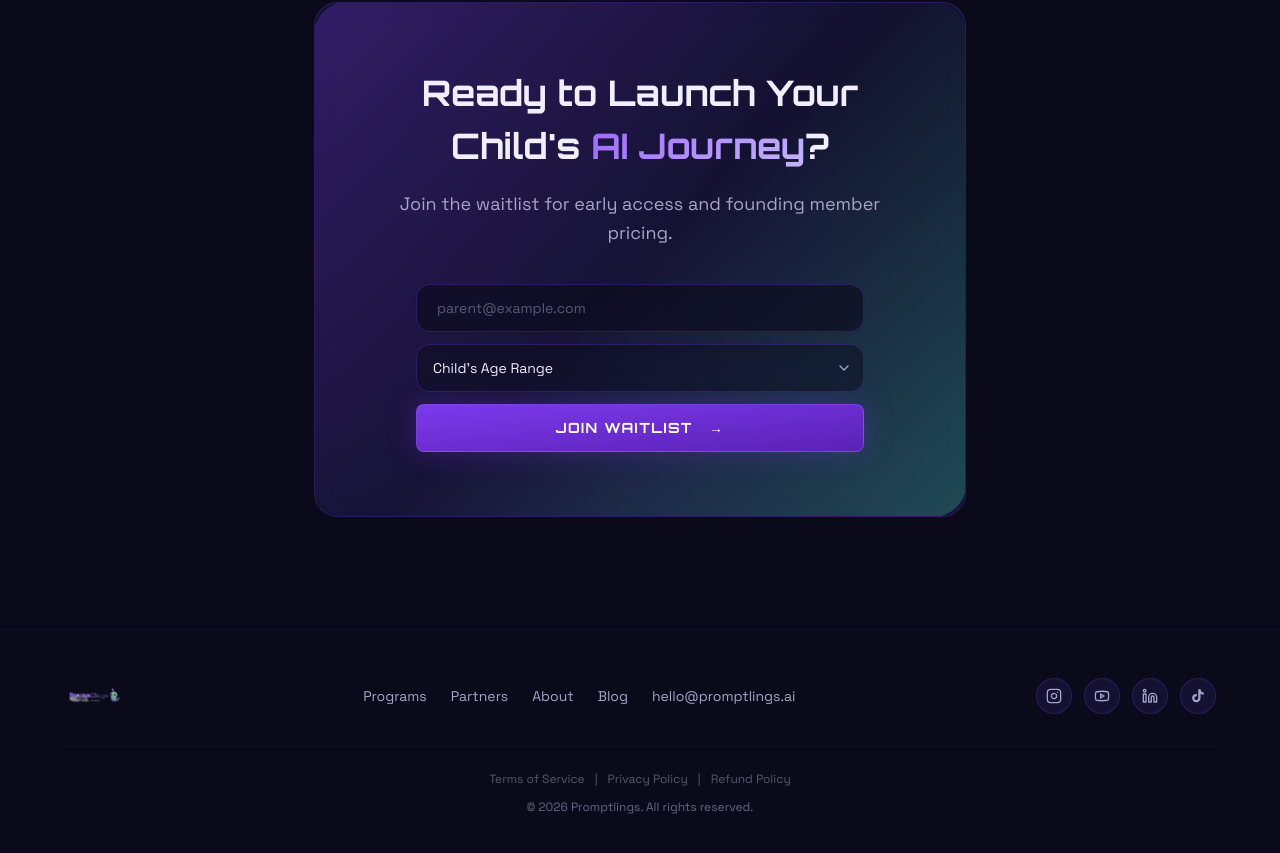
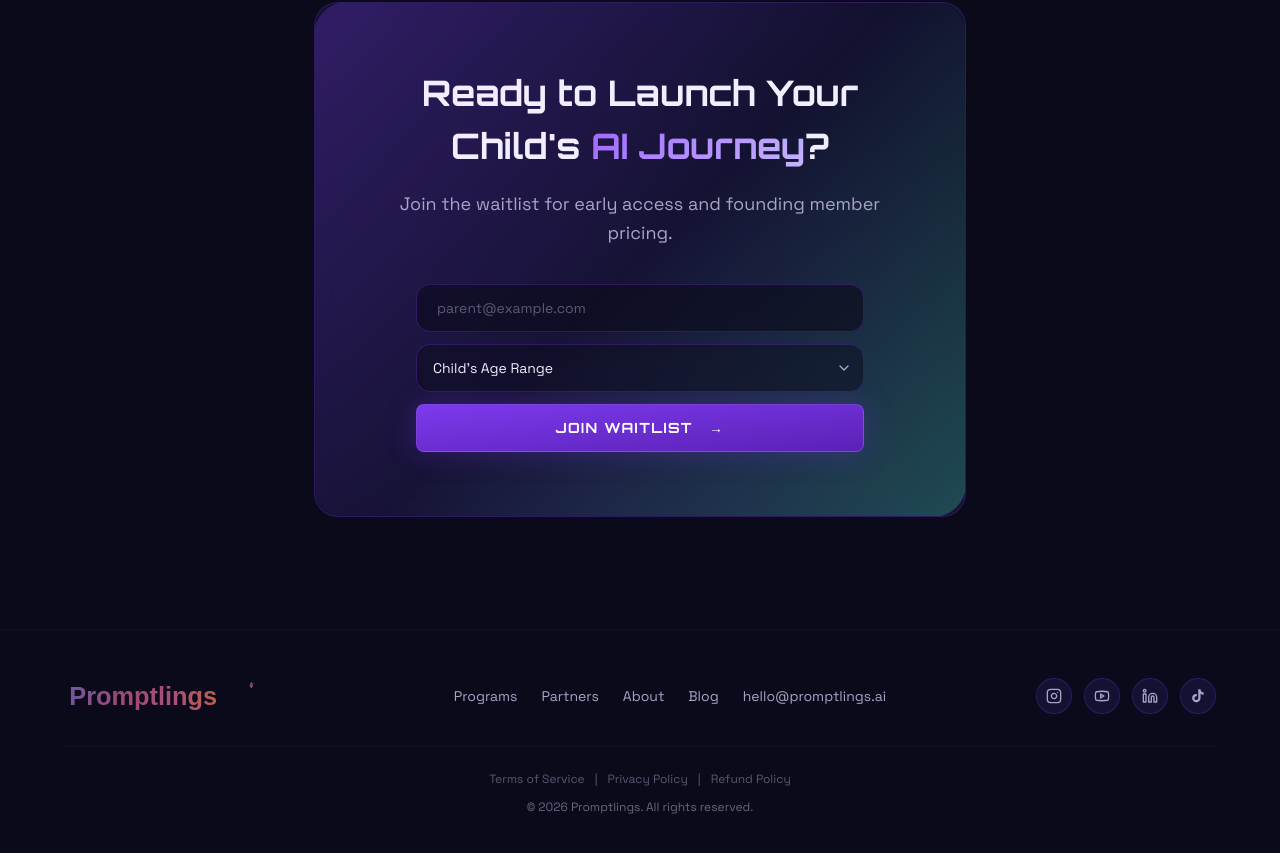
Before and after one commit to MrShnook/promptlings-landing, a Next.js app in the folder next/: page / in a window 1280 px wide. Shown: the part 6408-7261 px from the top of the page. Built offline with nearby package versions, Linux system fonts and the light colour scheme; no server answers.

Commit message:
fix: Footer logo also swapped to SVG wordmark

```diff
--- a/next/src/components/footer.tsx
+++ b/next/src/components/footer.tsx
@@ -43,11 +43,10 @@ export function Footer() {
           {/* Brand */}
           <div className="flex items-center">
             <Link href="/">
-              <Image
-                src="/img/logos/logo-1-nav.webp"
+              {/* eslint-disable-next-line @next/next/no-img-element */}
+              <img
+                src="/img/logos/promptlings-wordmark.svg"
                 alt="Promptlings"
-                width={140}
-                height={76}
                 className="h-8 w-auto opacity-80 hover:opacity-100 transition-opacity"
               />
             </Link>
```
